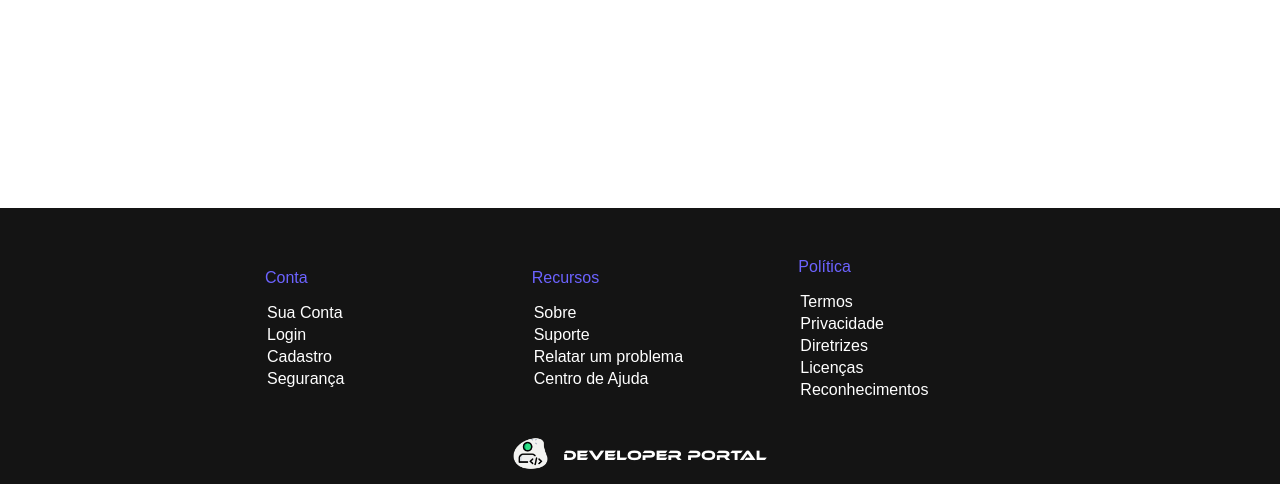
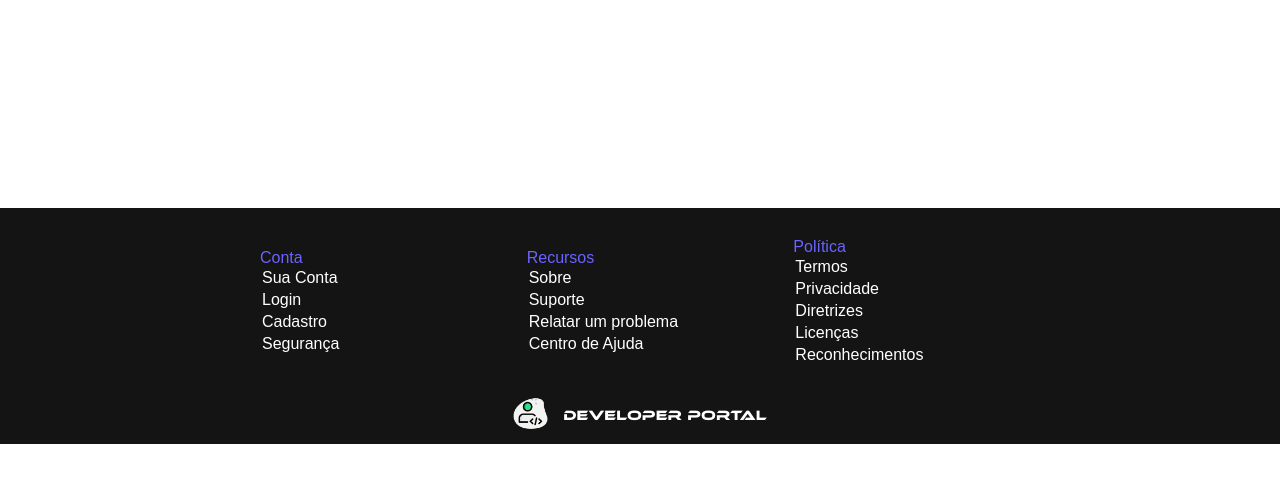
Before and after one commit to khelvin-soares/my-projects, a PHP site: page / in a window 1280 px wide. Shown: the part 3072-3556 px from the top of the page. After the commit the page ends 3516 px from the top, so only its background shows below. Run offline with PHP 8.4, Linux system fonts and the light colour scheme.

Commit message:
Developer Portal 2.0.1
Correção de erro!

```diff
--- a/developer-portal/styles/style.css
+++ b/developer-portal/styles/style.css
@@ -222,14 +222,13 @@ footer {
 
 #more > div {
     width: 80%;
-    padding: 25px;
+    padding: 20px;
     display: flex;
     flex-direction: column;
 }
 
 #more > div > p {
     color: #6c63ff;
-    padding: 15px 0px;
 }
 
 #more > div > a {
```
